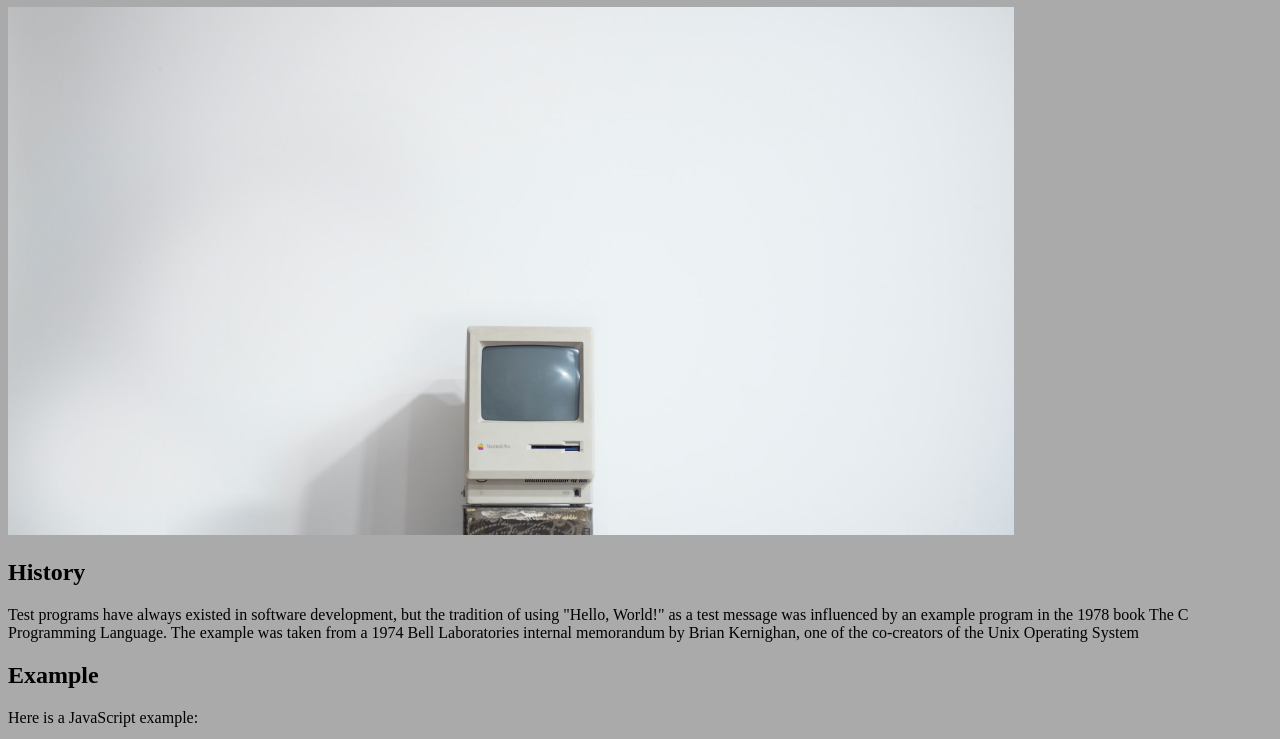
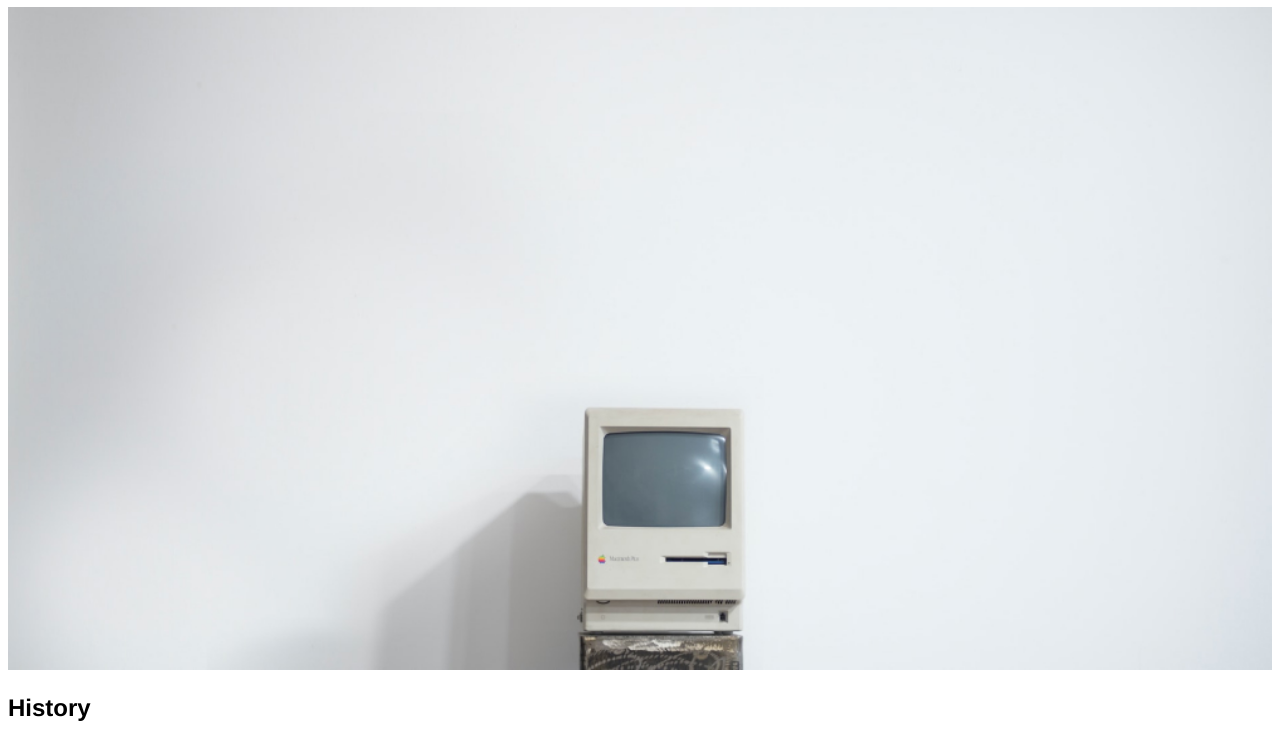
Before and after one commit to sydneyupcraft/helloworld2, a plain HTML site: page index.html in a window 1280 px wide. Shown: the part 73-812 px from the top of the page. Drawn offline with Linux system fonts and the light colour scheme.

Commit message:
hello world - CSS

```diff
--- a/screen.css
+++ b/screen.css
@@ -1,5 +1,10 @@
 /* Add screen styles below */
 
 body {
-    background: #aaa;
+    background: #fff;
+    font-family: Helvetica, sans-serif;
 }
+
+img{
+    width: 100%
+}
```
Also changed, not shown: index.html (line endings or trailing spaces).
